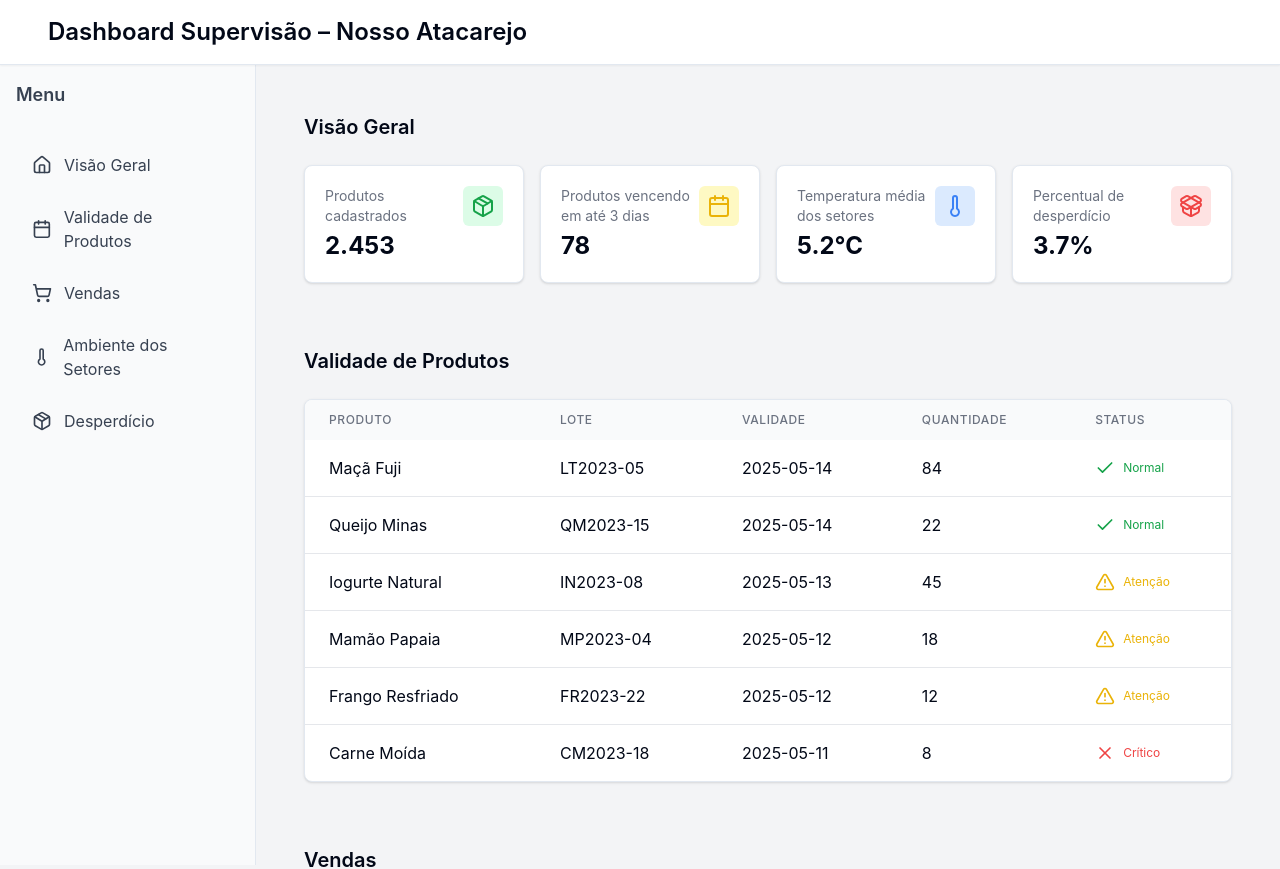
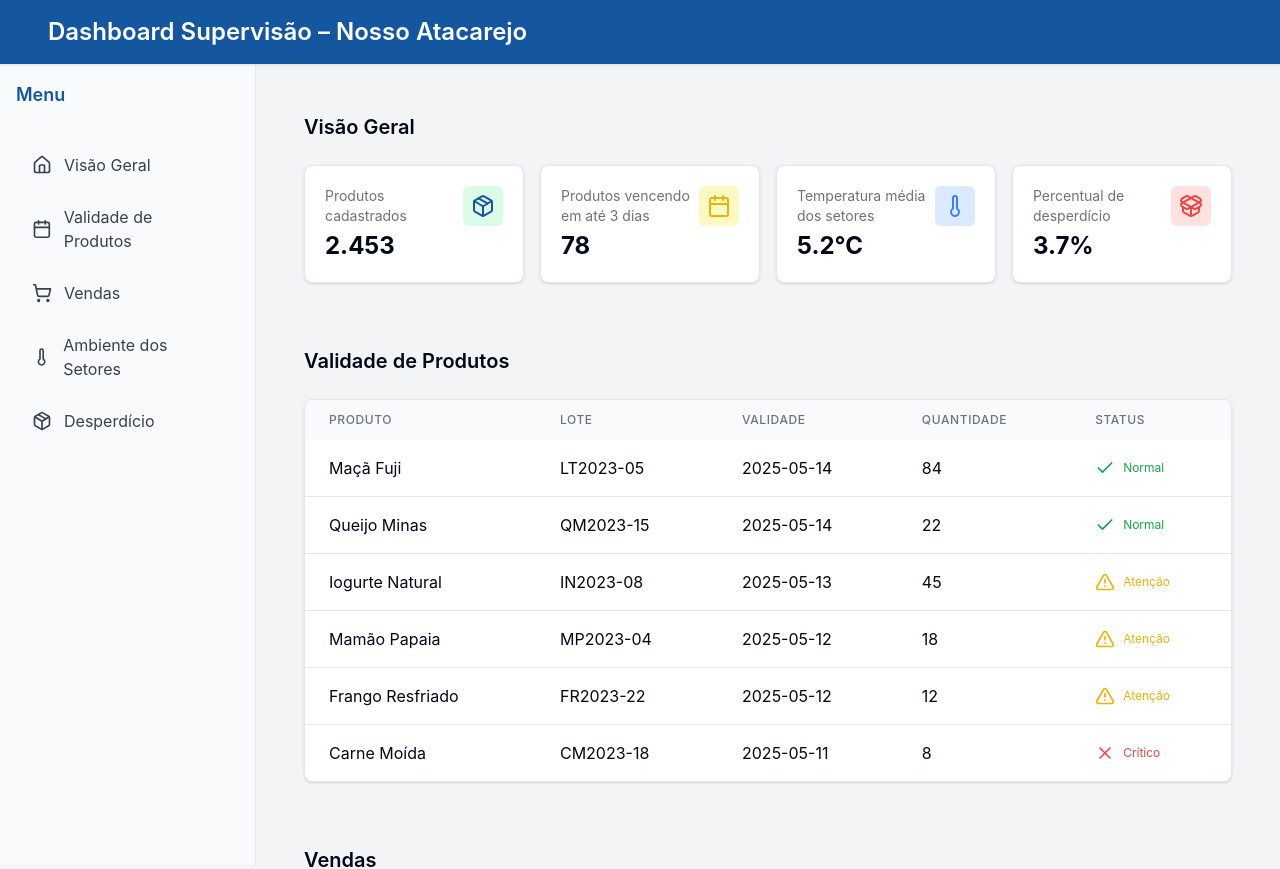
Before and after one commit to Mayconsmy/sistema-nosso-atacarejo, a React (Vite) app: page / in a window 1280 px wide. Shown: the top 869 px of the page. Built offline with nearby package versions, Linux system fonts and the light colour scheme.

Commit message:
Refactor: Update color palette
Update the color palette to match the company's branding guidelines.

```diff
--- a/src/components/DashboardHeader.tsx
+++ b/src/components/DashboardHeader.tsx
@@ -3,7 +3,7 @@ import React from 'react';
 
 const DashboardHeader = () => {
   return (
-    <header className="sticky top-0 z-10 bg-white border-b shadow-sm py-4 px-4">
+    <header className="sticky top-0 z-10 bg-primary text-white border-b shadow-sm py-4 px-4">
       <div className="container mx-auto">
         <h1 className="text-2xl font-semibold text-center md:text-left">
           Dashboard Supervisão – Nosso Atacarejo
--- a/src/components/DashboardSidebar.tsx
+++ b/src/components/DashboardSidebar.tsx
@@ -6,7 +6,7 @@ const DashboardSidebar = () => {
   return (
     <aside className="bg-gray-50 border-r w-full md:w-64 md:min-h-screen p-4 flex flex-col">
       <div className="mb-8">
-        <h2 className="text-lg font-semibold text-gray-700">Menu</h2>
+        <h2 className="text-lg font-semibold text-primary">Menu</h2>
       </div>
 
       <nav className="flex-1">
--- a/src/index.css
+++ b/src/index.css
@@ -1,3 +1,4 @@
+
 
 @tailwind base;
 @tailwind components;
@@ -14,11 +15,11 @@
     --popover: 0 0% 100%;
     --popover-foreground: 222.2 84% 4.9%;
 
-    --primary: 142 76% 36%;
-    --primary-foreground: 355.7 100% 97.3%;
+    --primary: 211 77% 35%;
+    --primary-foreground: 0 0% 100%;
 
-    --secondary: 60 100% 89%;
-    --secondary-foreground: 60 5% 10%;
+    --secondary: 49 100% 47%;
+    --secondary-foreground: 210 20% 10%;
 
     --muted: 210 40% 96.1%;
     --muted-foreground: 215.4 16.3% 46.9%;
--- a/tailwind.config.ts
+++ b/tailwind.config.ts
@@ -1,3 +1,4 @@
+
 import type { Config } from "tailwindcss";
 
 export default {
```
